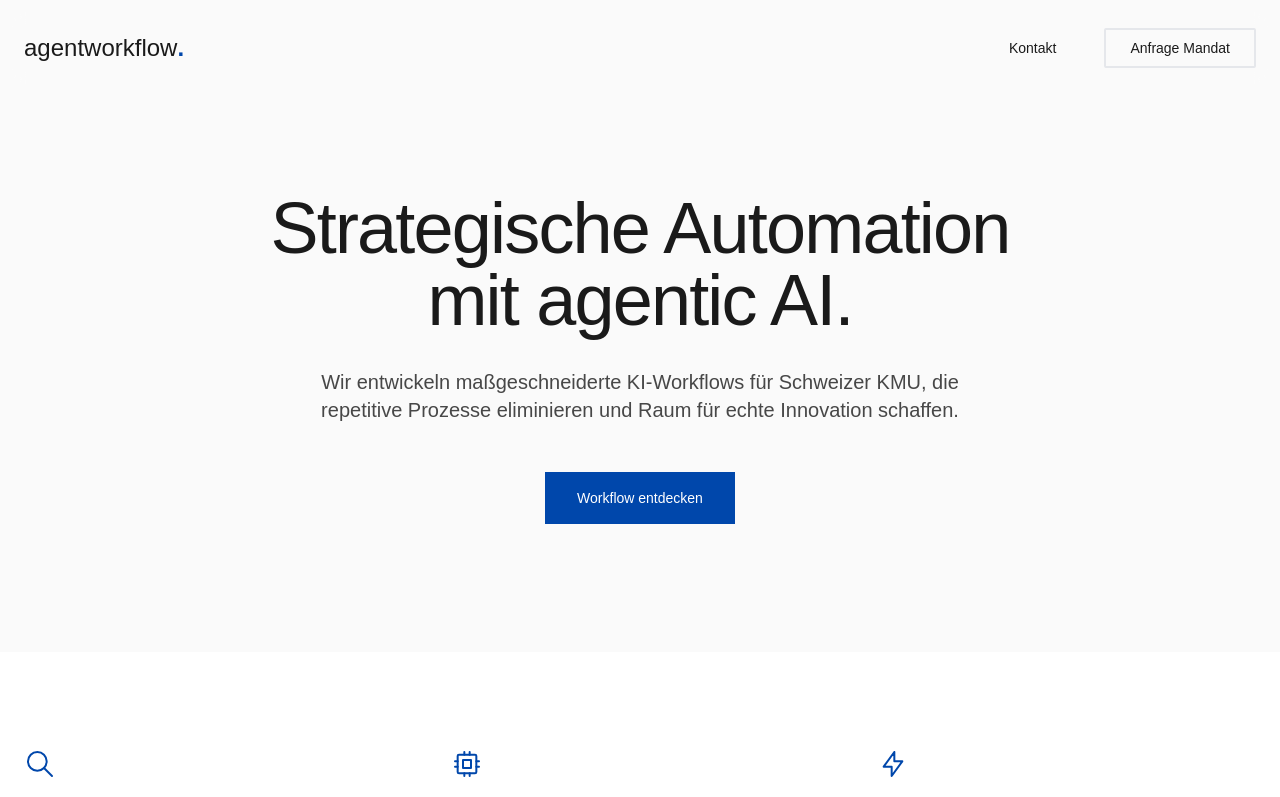
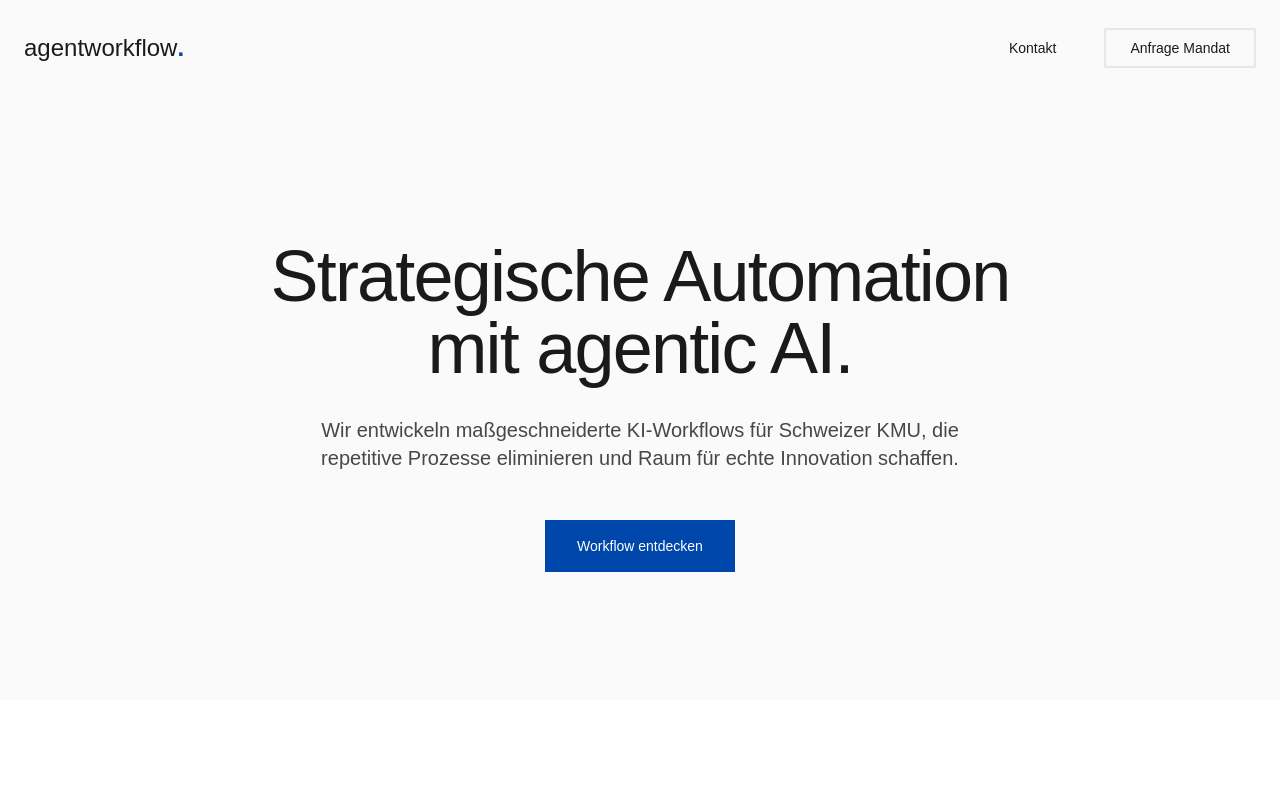
Before and after one commit to m-codex/agentworkflow, a Next.js app: page / in a window 1280 px wide. Shown: the top 797 px of the page. Built offline with nearby package versions, Linux system fonts and the light colour scheme; a web font is replaced by a local one.

Commit message:
Update Hero.tsx

```diff
--- a/src/components/sections/Hero.tsx
+++ b/src/components/sections/Hero.tsx
@@ -4,7 +4,7 @@ import { motion } from 'framer-motion';
 
 export function Hero() {
   return (
-    <section id="hero" className="pt-32 pb-20 md:pt-48 md:pb-32 px-6">
+    <section id="hero" className="pt-48 pb-20 md:pt-60 md:pb-32 px-6">
       <div className="max-w-7xl mx-auto text-center">
         <motion.h1
           initial={{ opacity: 0 }}
```
